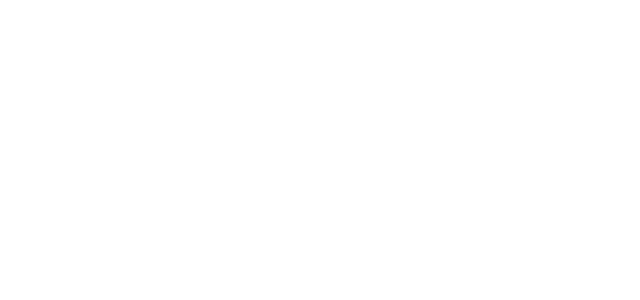
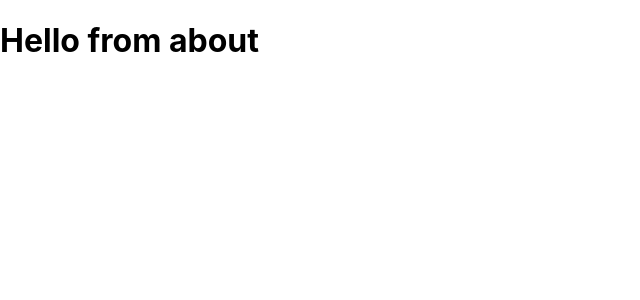
Before and after one commit to Keici232/Webshop, a Next.js app in the folder ecommerce/: page /about in a window 1280 px wide. Shown: the top 300 px of the page, without its empty margins (0-640 px from the left). Built offline with nearby package versions, Linux system fonts and the light colour scheme.

Commit message:
new page
new page

```diff
--- a/ecommerce/pages/about.js
+++ b/ecommerce/pages/about.js
@@ -1,7 +1,11 @@
 import React from "react";
 
 const about = () => {
-  return <div></div>;
+  return (
+    <div>
+      <h1>Hello from about</h1>
+    </div>
+  );
 };
 
 export default about;
```
